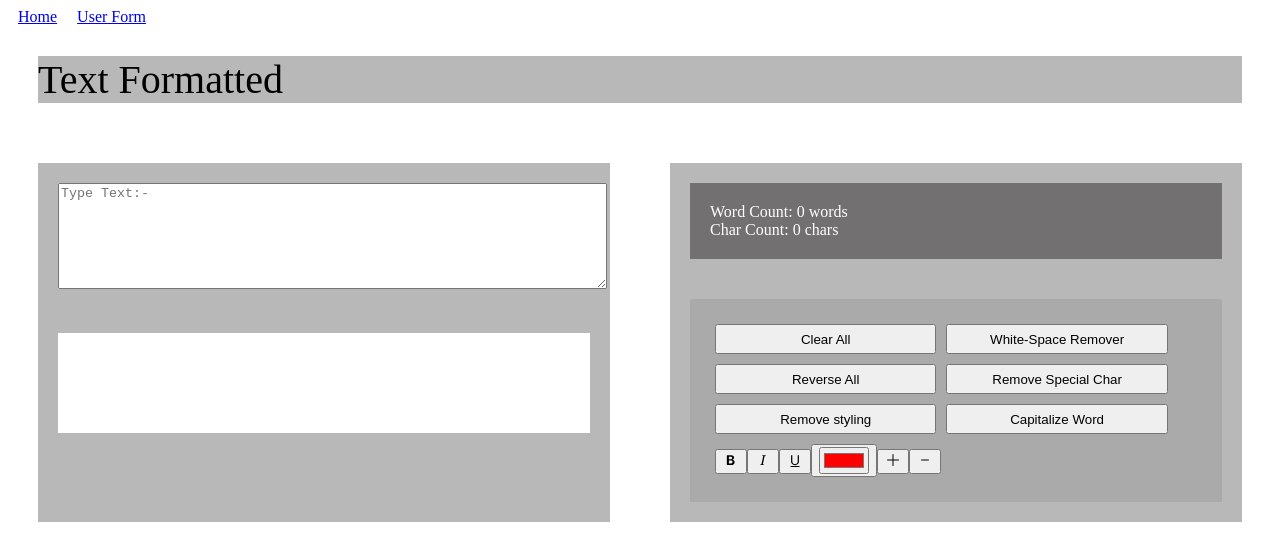
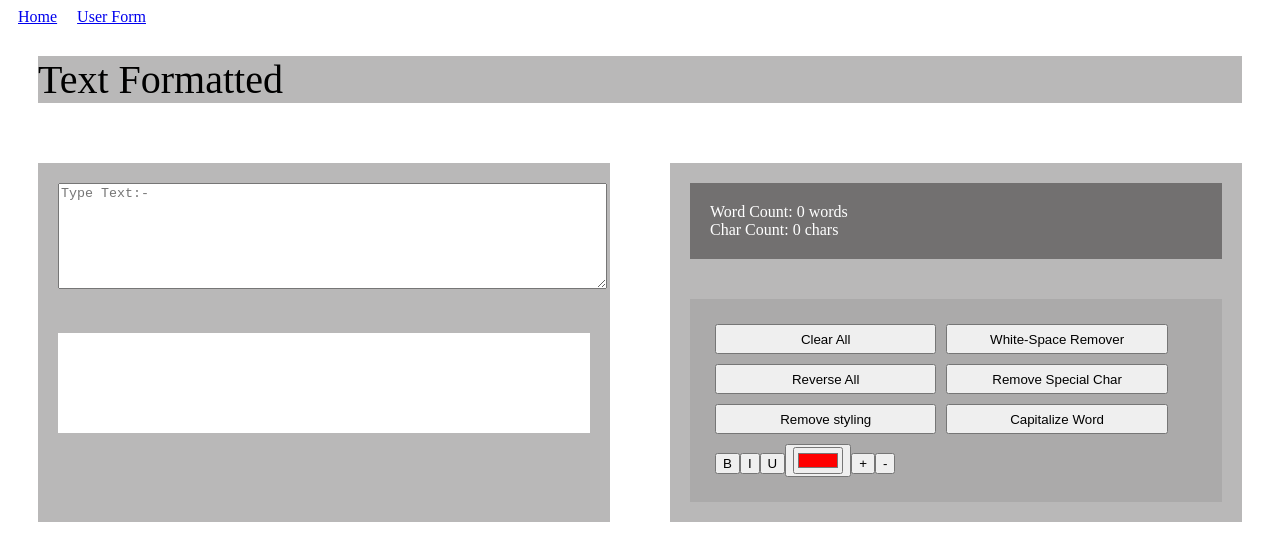
Before and after one commit to siddhu-16/Rubiscape-training, an Angular app in the folder Text-Formatter/: page /home in a window 1280 px wide. Shown: the top 560 px of the page. Built offline with nearby package versions, Linux system fonts and the light colour scheme.

Commit message:
Final Commit from Assignment-1

```diff
--- a/Text-Formatter/src/app/modules/home/components/formatters/formatters.component.html
+++ b/Text-Formatter/src/app/modules/home/components/formatters/formatters.component.html
@@ -21,32 +21,37 @@
             </div>
             <div class="icons justify-content-around">
                 <button type="button" class="btn-1 btn-secondary" id="bold-item" (click) = "getId($event)">
-                    <svg xmlns="http://www.w3.org/2000/svg" width="16" height="16" fill="currentColor" class="bi bi-type-bold" viewBox="0 0 16 16">
+                    <!-- <svg xmlns="http://www.w3.org/2000/svg" width="16" height="16" fill="currentColor" class="bi bi-type-bold" viewBox="0 0 16 16">
                         <path d="M8.21 13c2.106 0 3.412-1.087 3.412-2.823 0-1.306-.984-2.283-2.324-2.386v-.055a2.176 2.176 0 0 0 1.852-2.14c0-1.51-1.162-2.46-3.014-2.46H3.843V13zM5.908 4.674h1.696c.963 0 1.517.451 1.517 1.244 0 .834-.629 1.32-1.73 1.32H5.908V4.673zm0 6.788V8.598h1.73c1.217 0 1.88.492 1.88 1.415 0 .943-.643 1.449-1.832 1.449H5.907z"/>
-                    </svg>
+                    </svg> -->
+                    B
                 </button>
                 <button type="button" class="btn-1 btn-secondary" id="italic-item" (click) = "getId($event)">
-                    <svg xmlns="http://www.w3.org/2000/svg" width="16" height="16" fill="currentColor" class="bi bi-type-italic" viewBox="0 0 16 16">
+                    <!-- <svg xmlns="http://www.w3.org/2000/svg" width="16" height="16" fill="currentColor" class="bi bi-type-italic" viewBox="0 0 16 16">
                         <path d="M7.991 11.674 9.53 4.455c.123-.595.246-.71 1.347-.807l.11-.52H7.211l-.11.52c1.06.096 1.128.212 1.005.807L6.57 11.674c-.123.595-.246.71-1.346.806l-.11.52h3.774l.11-.52c-1.06-.095-1.129-.211-1.006-.806z"/>
-                    </svg>
+                    </svg> -->
+                    I
                 </button>
                 <button type="button" class="btn-1 btn-secondary" id="underline-item" (click) = "getId($event)">
-                    <svg xmlns="http://www.w3.org/2000/svg" width="16" height="16" fill="currentColor" class="bi bi-type-underline" viewBox="0 0 16 16">
+                    <!-- <svg xmlns="http://www.w3.org/2000/svg" width="16" height="16" fill="currentColor" class="bi bi-type-underline" viewBox="0 0 16 16">
                         <path d="M5.313 3.136h-1.23V9.54c0 2.105 1.47 3.623 3.917 3.623s3.917-1.518 3.917-3.623V3.136h-1.23v6.323c0 1.49-.978 2.57-2.687 2.57s-2.687-1.08-2.687-2.57zM12.5 15h-9v-1h9z"/>
-                    </svg>
+                    </svg> -->
+                    U
                 </button>
                 <button type="button" class="btn-1 btn-secondary" >
-                    <input type="color" class="form-control" id="colorPicker" name="colorPicker" value="#ff0000">
+                    <input type="color" class="form-control" id="colorPicker" name="colorPicker" value="#ff0000" (click) = "getId($event)">
                 </button>
                 <button type="button" class="btn-1 btn-secondary" id="plus" (click) = "getId($event)">
-                    <svg xmlns="http://www.w3.org/2000/svg" width="16" height="16" fill="currentColor" class="bi bi-plus-lg" viewBox="0 0 16 16">
+                    <!-- <svg xmlns="http://www.w3.org/2000/svg" width="16" height="16" fill="currentColor" class="bi bi-plus-lg" viewBox="0 0 16 16">
                         <path fill-rule="evenodd" d="M8 2a.5.5 0 0 1 .5.5v5h5a.5.5 0 0 1 0 1h-5v5a.5.5 0 0 1-1 0v-5h-5a.5.5 0 0 1 0-1h5v-5A.5.5 0 0 1 8 2"/>
-                    </svg>
+                    </svg> -->
+                    +
                 </button>
                 <button type="button" class="btn-1 btn-secondary" id="minus" (click) = "getId($event)">
-                    <svg xmlns="http://www.w3.org/2000/svg" width="16" height="16" fill="currentColor" class="bi bi-dash" viewBox="0 0 16 16">
+                    <!-- <svg xmlns="http://www.w3.org/2000/svg" width="16" height="16" fill="currentColor" class="bi bi-dash" viewBox="0 0 16 16">
                         <path d="M4 8a.5.5 0 0 1 .5-.5h7a.5.5 0 0 1 0 1h-7A.5.5 0 0 1 4 8"/>
-                    </svg>
+                    </svg> -->
+                    -
                 </button>
             </div>
         </div>
--- a/Text-Formatter/src/app/modules/home/components/formatters/formatters.component.ts
+++ b/Text-Formatter/src/app/modules/home/components/formatters/formatters.component.ts
@@ -11,7 +11,9 @@ export class FormattersComponent implements OnInit {
   text1 : string ='';
   wordCount = 0;
   charCount = 0;
+
   btn : any;
+  color : any ;
 
   constructor(private sharedService :SharedService) { }
 
@@ -28,8 +30,16 @@ export class FormattersComponent implements OnInit {
 
   getId(event : any){
 
-    this.btn = event.target.id;
-    this.updateDataEvent.emit(this.btn);
+    if(event.target.id == 'colorPicker'){
+      // alert("yes")
+      this.color = event.target.value;
+      this.updateDataEvent.emit(this.color)
+    }else{
+      this.btn = event.target.id;
+      this.updateDataEvent.emit(this.btn)
+      // alert("no")
+    }
+
 
     console.log(this.btn)
   }
--- a/Text-Formatter/src/app/modules/home/components/text-display/text-display.component.html
+++ b/Text-Formatter/src/app/modules/home/components/text-display/text-display.component.html
@@ -4,7 +4,8 @@
         <textarea [(ngModel)] = "text1" class="form-control" id="floatingInput" (input)="onChange()" placeholder="Type Text:-"></textarea>
     </div>
     <div class="display">
-        <div [ngStyle]="currentStyles">
+
+        <div class="remove-style" [ngStyle]="currentStyles">
             {{text2}}
 
         </div>
--- a/Text-Formatter/src/app/modules/home/components/text-display/text-display.component.ts
+++ b/Text-Formatter/src/app/modules/home/components/text-display/text-display.component.ts
@@ -1,8 +1,7 @@
-import { Component, OnChanges, OnInit, SimpleChanges } from '@angular/core';
+import { Component, ElementRef, OnChanges, OnInit, Renderer2, SimpleChanges } from '@angular/core';
 import { SharedService } from '../../services/shared.service';
 import { Input } from '@angular/core';
 import { RemoveSpecialCharPipe } from 'src/app/Pipes/remove-special-char.pipe';
-import { UpperCasePipe } from '@angular/common';
 @Component({
   selector: 'app-text-display',
   templateUrl: './text-display.component.html',
@@ -15,9 +14,10 @@ export class TextDisplayComponent implements OnChanges {
   text2 : string =''
   currentStyles: { [key: string]: string } = {};
   currentFontSize: number = 16;
+
   uppercase: any;
   // constructor(private sharedService : SharedService, public pipe :RemoveSpecialCharPipe) { }
-  constructor(private sharedService : SharedService ) { }
+  constructor(private sharedService : SharedService ,private renderer: Renderer2, private el: ElementRef) { }
 
 
   @Input() item = '';
@@ -25,7 +25,9 @@ export class TextDisplayComponent implements OnChanges {
   ngOnChanges(changes: SimpleChanges) {
 
     if (changes['item']) {
+
       this.updateId(changes['item'].currentValue);
+        // const btnValue = changes['item'].currentValue;
       console.log("id changes")
     }
 
@@ -37,7 +39,9 @@ export class TextDisplayComponent implements OnChanges {
 
     switch (id) {
       case 'clrbtn':
-        this.text2 = ''
+        this.text1 = '';
+        this.text2 = '';
+
         break;
       case 'spaceRemove':
         this.text2 = this.text1.replace(/\s+/g, '');
@@ -50,29 +54,37 @@ export class TextDisplayComponent implements OnChanges {
         this.text2 = this.text1.replace(/[^a-zA-Z0-9 ]/g, '');
         break;
       case 'removeStyle':
+          const element = this.el.nativeElement.querySelector('.remove-style');
+          this.renderer.removeAttribute(element, 'style');
         break;
       case 'capital':
         this.text2 = this.text1.toUpperCase();
         break;
       case 'bold-item':
+        this.text2 = this.text1;
         this.currentStyles['font-weight'] = 'bold';
       break;
       case 'italic-item':
+        this.text2 = this.text1;
         this.currentStyles['font-style'] = 'italic';
       break;
       case 'underline-item':
+      this.text2 = this.text1;
         this.currentStyles['text-decoration'] = 'underline';
       break;
       case 'plus':
+        this.text2 = this.text1;
         this.currentFontSize += 10;
         this.currentStyles['font-size'] = `${this.currentFontSize}px`;
       break;
       case 'minus':
+        this.text2 = this.text1;
         this.currentFontSize -= 10;
         this.currentStyles['font-size'] = `${this.currentFontSize}px`;
         break;
       default:
-        this.text2 = this.text1
+        this.text2 = this.text1;
+        this.currentStyles['color'] = `${this.item}`
         break;
     }
   }
```
